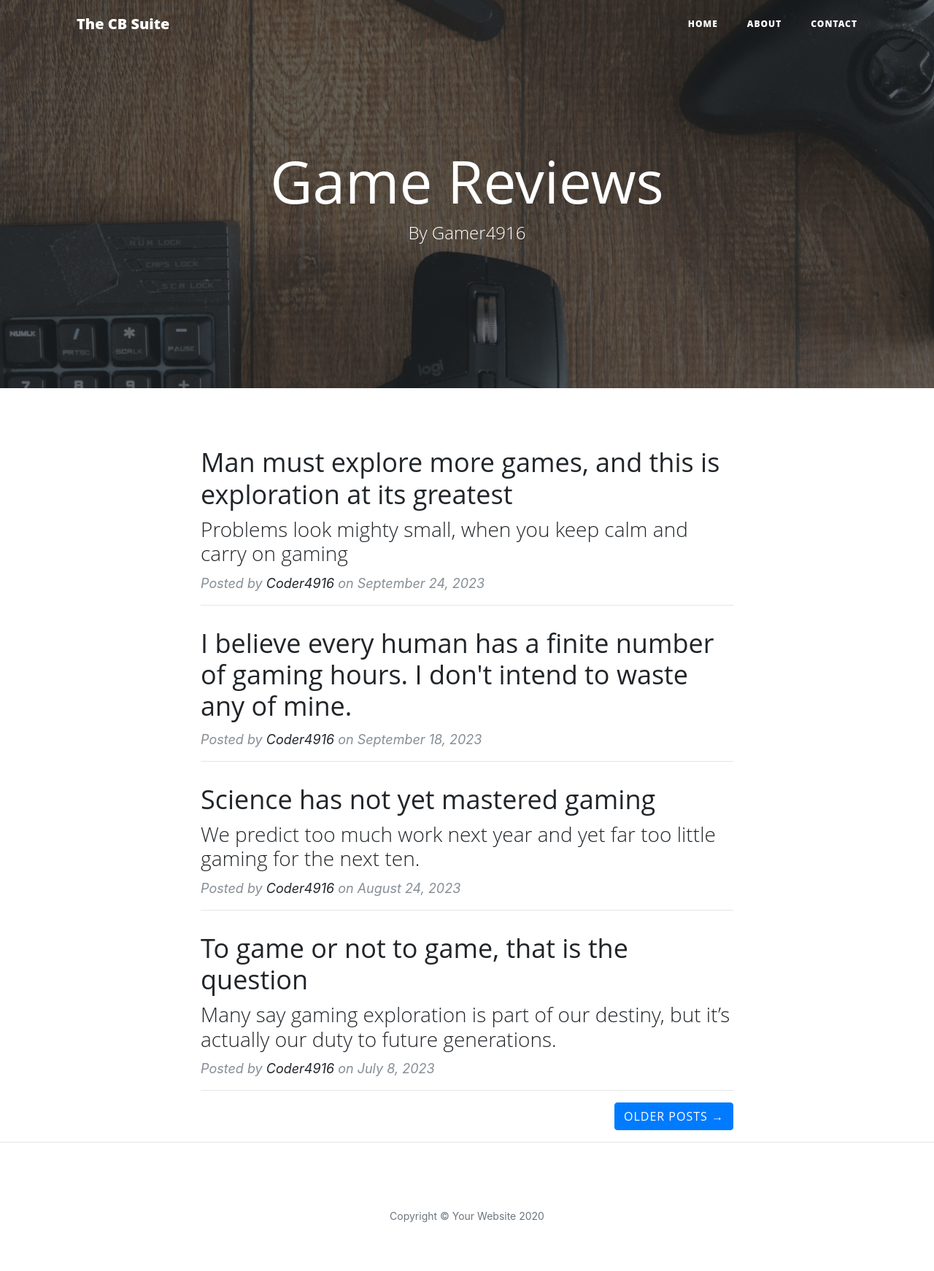
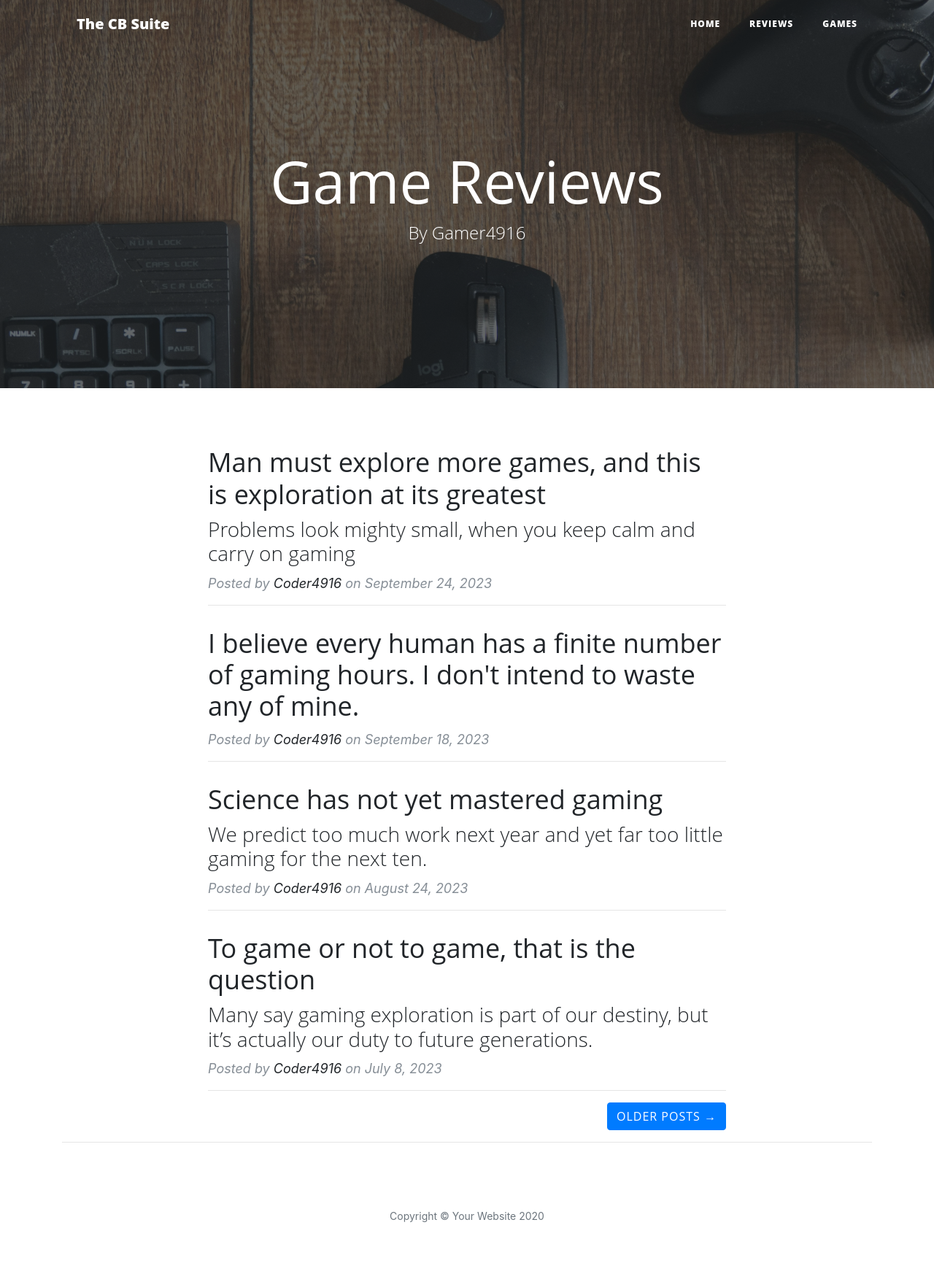
Before and after one commit to Coder4916/The-CB-Suite, a Flask app: page / in a window 1280 px wide. Shown: the whole page at 73% size. Run offline with Flask 3, Linux system fonts and the light colour scheme; some libraries are stand-ins or nearby versions.

Commit message:
reviews and games.html pages added to templates dir. routes.py modified to show these pages

```diff
--- a/my_suite/routes.py
+++ b/my_suite/routes.py
@@ -4,4 +4,12 @@ from my_suite.models import Game, Review
 
 @my_app.route("/")
 def home():
-    return render_template("base.html")
+    return render_template("home.html")
+
+@my_app.route("/reviews")
+def reviews():
+    return render_template("reviews.html")
+
+@my_app.route("/games")
+def games():
+    return render_template("games.html")
--- a/my_suite/templates/base.html
+++ b/my_suite/templates/base.html
@@ -15,7 +15,7 @@
     <!-- Navbar -->
     <nav class="navbar navbar-expand-lg navbar-light fixed-top" id="mainNav">
         <div class="container">
-            <a class="navbar-brand" href="index.html">The CB Suite</a>
+            <a class="navbar-brand" href="{{  url_for('static', filename='home')}}">The CB Suite</a>
             <button class="navbar-toggler navbar-toggler-right" type="button" data-toggle="collapse"
                 data-target="#navbarResponsive" aria-controls="navbarResponsive" aria-expanded="false"
                 aria-label="Toggle navigation">
@@ -25,13 +25,13 @@
             <div class="collapse navbar-collapse" id="navbarResponsive">
                 <ul class="navbar-nav ml-auto">
                     <li class="nav-item">
-                        <a class="nav-link" href="#">Home</a>
+                        <a class="nav-link" href="{{  url_for('static', filename='home')}}">Home</a>
                     </li>
                     <li class="nav-item">
-                        <a class="nav-link" href="#">About</a>
+                        <a class="nav-link" href="{{  url_for('static', filename='reviews')}}">Reviews</a>
                     </li>
                     <li class="nav-item">
-                        <a class="nav-link" href="#">Contact</a>
+                        <a class="nav-link" href="{{  url_for('static', filename='games')}}">Games</a>
                     </li>
                 </ul>
             </div>
@@ -53,78 +53,10 @@
         </div>
     </header>
 
-    <!-- Main Content -->
-    <div class="container">
-        <div class="row">
-            <div class="col-lg-8 col-md-10 mx-auto">
-                <div class="post-preview">
-                    <a href="https://www.thegamer.com/best-pc-exploration-games/#avatar-frontiers-of-pandora">
-                        <h2 class="post-title">
-                            Man must explore more games, and this is exploration at its greatest
-                        </h2>
-                        <h3 class="post-subtitle">
-                            Problems look mighty small, when you keep calm and carry on gaming
-                        </h3>
-                    </a>
-                    <p class="post-meta">Posted by
-                        <a href="#">Coder4916</a>
-                        on September 24, 2023
-                    </p>
-                </div>
-                <hr>
-                <div class="post-preview">
-                    <a href="https://www.thegamer.com/gaming-hours-per-day-maximum/">
-                        <h2 class="post-title">
-                            I believe every human has a finite number of gaming hours. I don't intend to waste any of
-                            mine.
-                        </h2>
-                    </a>
-                    <p class="post-meta">Posted by
-                        <a href="#">Coder4916</a>
-                        on September 18, 2023
-                    </p>
-                </div>
-                <hr>
-                <div class="post-preview">
-                    <a href="https://www.nature.com/articles/d41586-023-00065-6">
-                        <h2 class="post-title">
-                            Science has not yet mastered gaming
-                        </h2>
-                        <h3 class="post-subtitle">
-                            We predict too much work next year and yet far too little gaming for the next ten.
-                        </h3>
-                    </a>
-                    <p class="post-meta">Posted by
-                        <a href="#">Coder4916</a>
-                        on August 24, 2023
-                    </p>
-                </div>
-                <hr>
-                <div class="post-preview">
-                    <a href="https://www.philosophytalk.org/blog/game-or-not-game">
-                        <h2 class="post-title">
-                            To game or not to game, that is the question
-                        </h2>
-                        <h3 class="post-subtitle">
-                            Many say gaming exploration is part of our destiny, but it’s actually our duty to future
-                            generations.
-                        </h3>
-                    </a>
-                    <p class="post-meta">Posted by
-                        <a href="#">Coder4916</a>
-                        on July 8, 2023
-                    </p>
-                </div>
-                <hr>
-                <!-- Pager -->
-                <div class="clearfix">
-                    <a class="btn btn-primary float-right" href="#">Older Posts &rarr;</a>
-                </div>
-            </div>
-        </div>
-    </div>
-
-    <hr>
+    <main class="container">
+        {% block content %}
+        {% endblock %}
+    </main>
 
     <!-- Footer -->
     <footer>
--- /dev/null
+++ b/my_suite/templates/games.html
@@ -0,0 +1,6 @@
+{ extends "base.html"}
+{% block content %}
+
+<h3>Games</h3>
+
+{% endblock %}
--- /dev/null
+++ b/my_suite/templates/home.html
@@ -0,0 +1,77 @@
+{% extends "base.html" %}
+{% block content %}
+
+<!-- Main Content -->
+<div class="container">
+    <div class="row">
+        <div class="col-lg-8 col-md-10 mx-auto">
+            <div class="post-preview">
+                <a href="https://www.thegamer.com/best-pc-exploration-games/#avatar-frontiers-of-pandora">
+                    <h2 class="post-title">
+                        Man must explore more games, and this is exploration at its greatest
+                    </h2>
+                    <h3 class="post-subtitle">
+                        Problems look mighty small, when you keep calm and carry on gaming
+                    </h3>
+                </a>
+                <p class="post-meta">Posted by
+                    <a href="#">Coder4916</a>
+                    on September 24, 2023
+                </p>
+            </div>
+            <hr>
+            <div class="post-preview">
+                <a href="https://www.thegamer.com/gaming-hours-per-day-maximum/">
+                    <h2 class="post-title">
+                        I believe every human has a finite number of gaming hours. I don't intend to waste any of
+                        mine.
+                    </h2>
+                </a>
+                <p class="post-meta">Posted by
+                    <a href="#">Coder4916</a>
+                    on September 18, 2023
+                </p>
+            </div>
+            <hr>
+            <div class="post-preview">
+                <a href="https://www.nature.com/articles/d41586-023-00065-6">
+                    <h2 class="post-title">
+                        Science has not yet mastered gaming
+                    </h2>
+                    <h3 class="post-subtitle">
+                        We predict too much work next year and yet far too little gaming for the next ten.
+                    </h3>
+                </a>
+                <p class="post-meta">Posted by
+                    <a href="#">Coder4916</a>
+                    on August 24, 2023
+                </p>
+            </div>
+            <hr>
+            <div class="post-preview">
+                <a href="https://www.philosophytalk.org/blog/game-or-not-game">
+                    <h2 class="post-title">
+                        To game or not to game, that is the question
+                    </h2>
+                    <h3 class="post-subtitle">
+                        Many say gaming exploration is part of our destiny, but it’s actually our duty to future
+                        generations.
+                    </h3>
+                </a>
+                <p class="post-meta">Posted by
+                    <a href="#">Coder4916</a>
+                    on July 8, 2023
+                </p>
+            </div>
+            <hr>
+            <!-- Pager -->
+            <div class="clearfix">
+                <a class="btn btn-primary float-right" href="#">Older Posts &rarr;</a>
+            </div>
+        </div>
+    </div>
+</div>
+
+<hr>
+
+{% endblock %}
--- /dev/null
+++ b/my_suite/templates/reviews.html
@@ -0,0 +1,6 @@
+{ extends "base.html"}
+{% block content %}
+
+<h3>Reviews</h3>
+
+{% endblock %}
```
